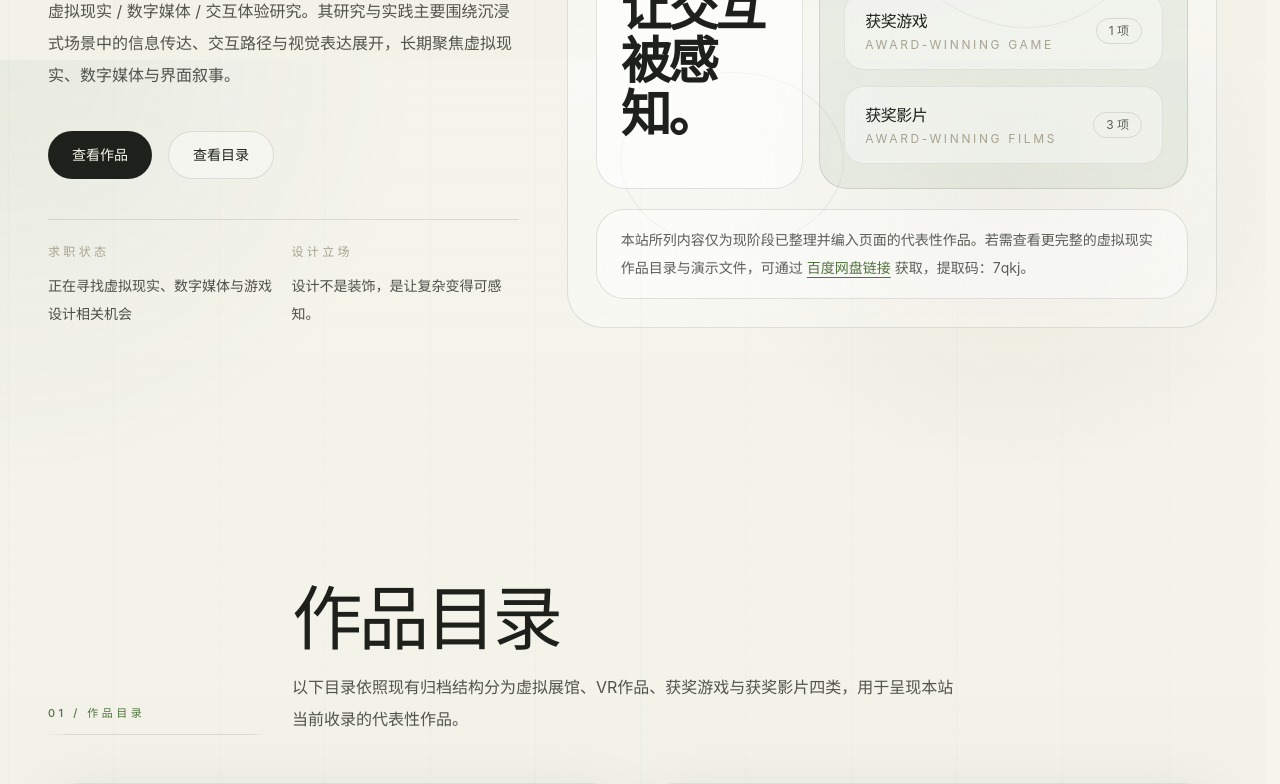
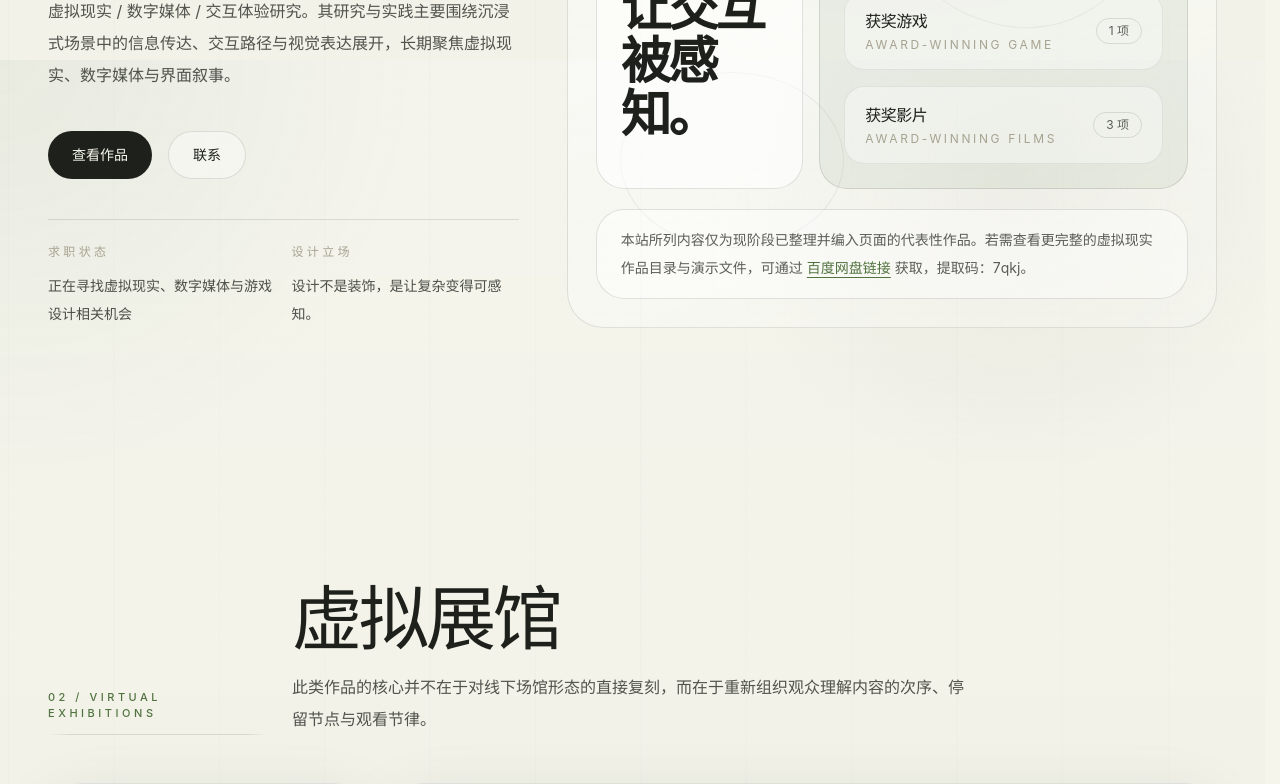
Before and after one commit to Ludwig-LMY/design-portfolio-site, a Next.js app: page / in a window 1280 px wide. Shown: the part 740-1524 px from the top of the page. Built offline with nearby package versions, Linux system fonts and the light colour scheme.

Commit message:
Remove catalogue section from homepage

```diff
--- a/src/app/page.tsx
+++ b/src/app/page.tsx
@@ -2,7 +2,6 @@ import { About } from "@/components/sections/About";
 import { Contact } from "@/components/sections/Contact";
 import { Hero } from "@/components/sections/Hero";
 import { ProjectGroups } from "@/components/sections/ProjectGroups";
-import { Projects } from "@/components/sections/Projects";
 import { Publications } from "@/components/sections/Publications";
 import { Skills } from "@/components/sections/Skills";
 import { Timeline } from "@/components/sections/Timeline";
@@ -14,10 +13,6 @@ export default function Home() {
     <Layout>
       <Hero
         profile={portfolioData.profile}
-        categories={portfolioData.categories}
-        projects={portfolioData.projects}
-      />
-      <Projects
         categories={portfolioData.categories}
         projects={portfolioData.projects}
       />
--- a/src/components/layout/Navbar.tsx
+++ b/src/components/layout/Navbar.tsx
@@ -5,7 +5,7 @@ import Link from "next/link";
 import { useState } from "react";
 
 const navItems = [
-  { href: "#projects", label: "作品" },
+  { href: "#virtual-exhibitions", label: "作品" },
   { href: "#about", label: "关于" },
   { href: "#timeline", label: "经历" },
   { href: "#skills", label: "方法" },
--- a/src/components/sections/Hero.tsx
+++ b/src/components/sections/Hero.tsx
@@ -34,8 +34,8 @@ export function Hero({ profile, categories, projects }: HeroProps) {
 
           <RevealText>
             <div className="flex flex-wrap items-center gap-4">
-              <MagneticButton href="#projects" label="查看作品" />
-              <MagneticButton href="#projects" label="查看目录" variant="secondary" />
+              <MagneticButton href="#virtual-exhibitions" label="查看作品" />
+              <MagneticButton href="#contact" label="联系" variant="secondary" />
             </div>
           </RevealText>
 
```
